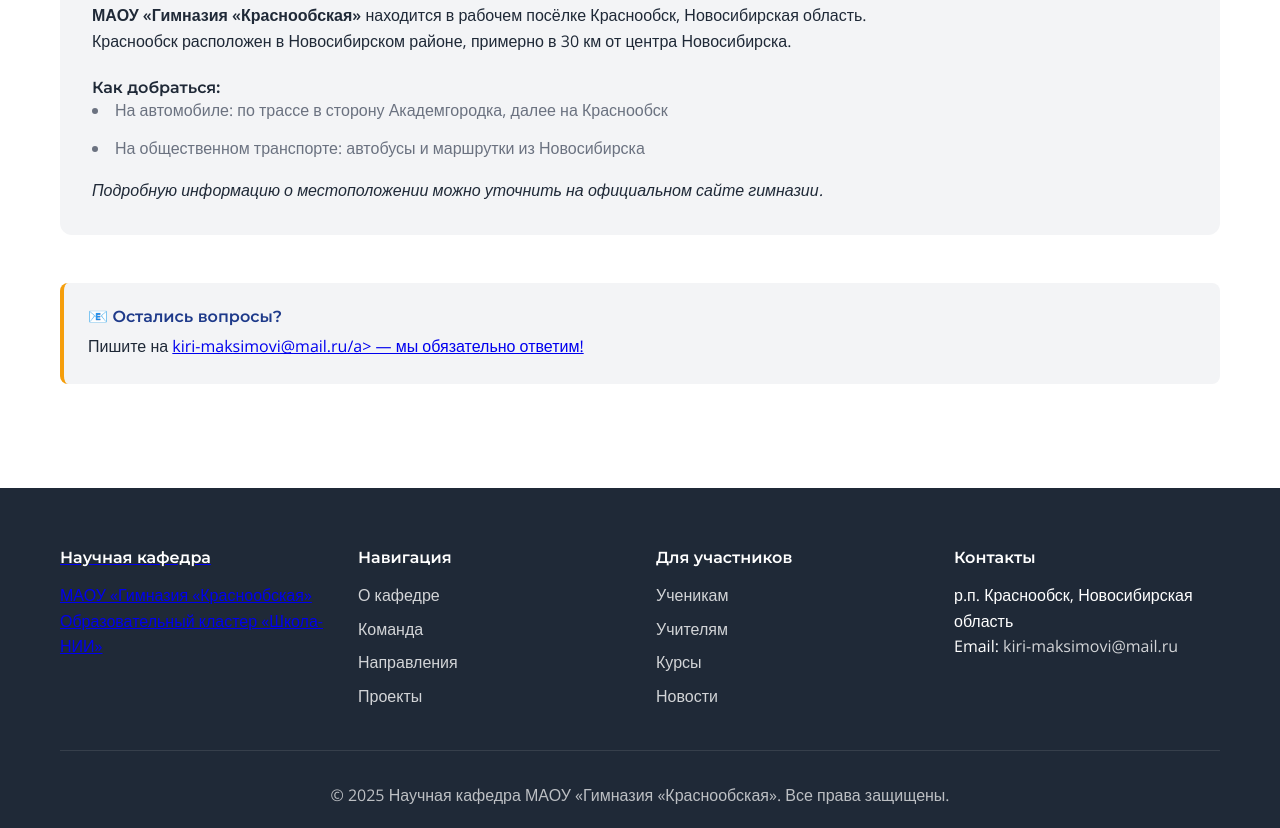
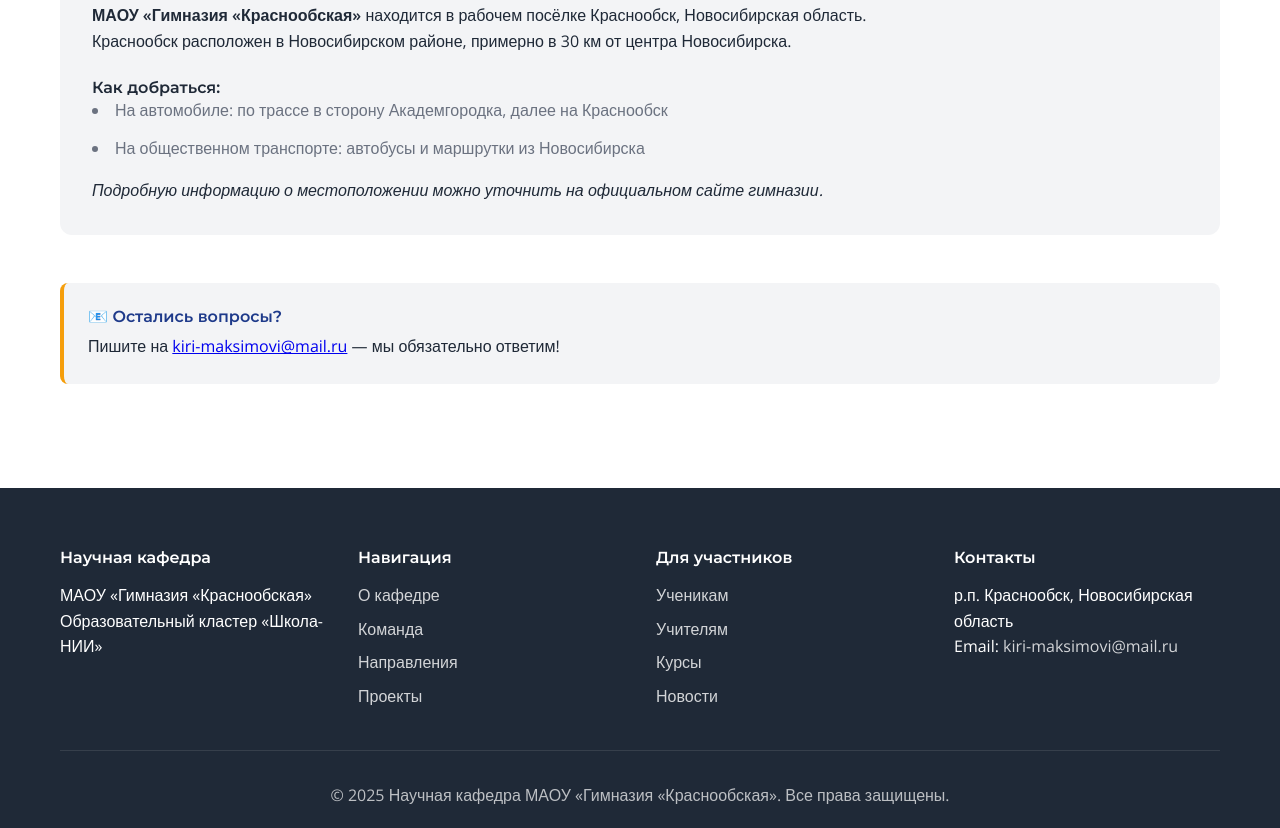
Before and after one commit to dimafedorov9/academic_research_center_website, a plain HTML site: page contacts.html in a window 1280 px wide. Shown: the part 1413-2241 px from the top of the page. Drawn offline with nearby package versions, Linux system fonts and the light colour scheme.

Commit message:
Add files via upload

```diff
--- a/contacts.html
+++ b/contacts.html
@@ -108,7 +108,7 @@
 
             <div class="highlight-box" style="margin-top: 2rem;">
                 <h4>📧 Остались вопросы?</h4>
-                <p>Пишите на <a href="mailto:kiri-maksimovi@mail.ru">kiri-maksimovi@mail.ru/a> — мы обязательно ответим!</p>
+                <p>Пишите на <a href="mailto:kiri-maksimovi@mail.ru">kiri-maksimovi@mail.ru</a> — мы обязательно ответим!</p>
             </div>
         </div>
     </section>
```
